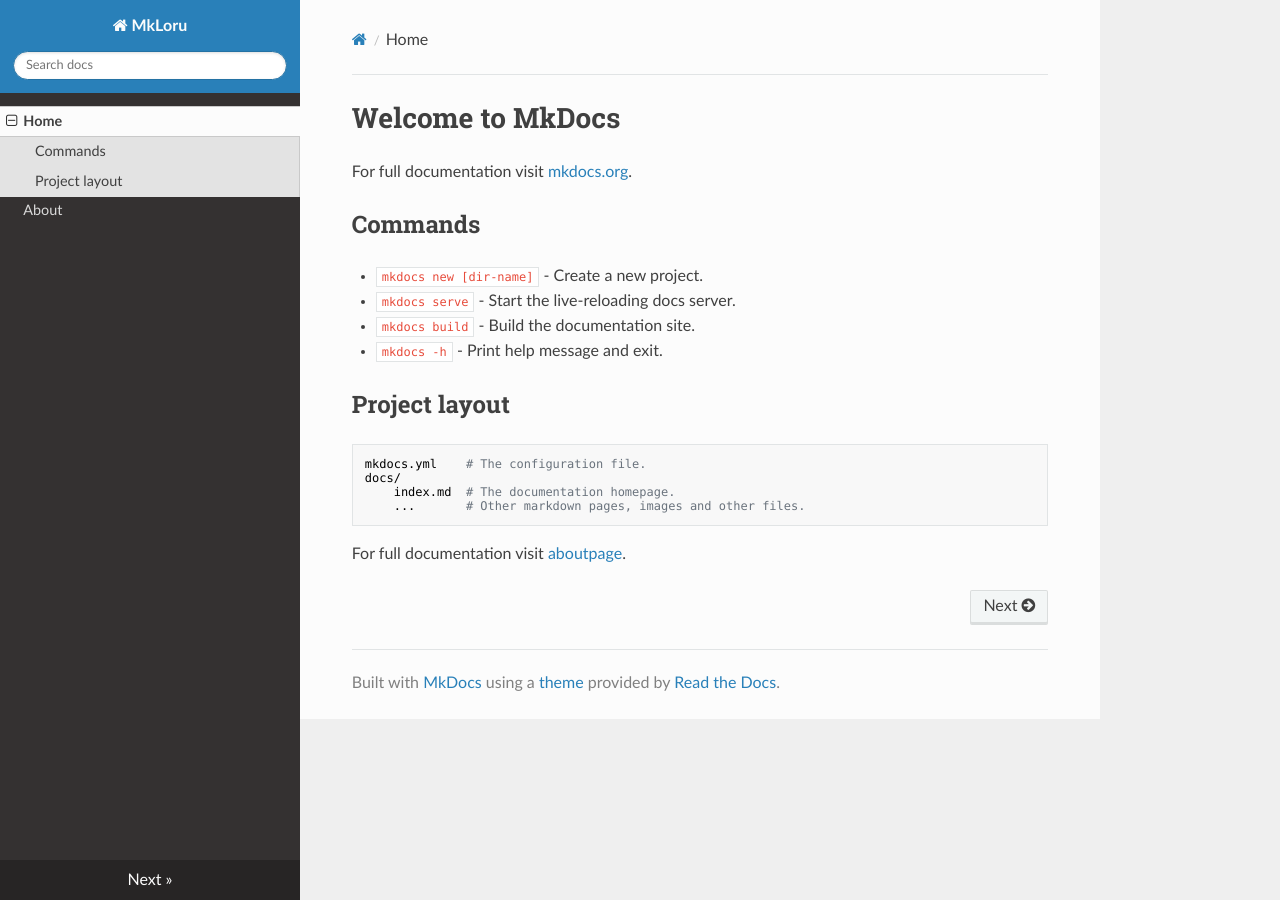
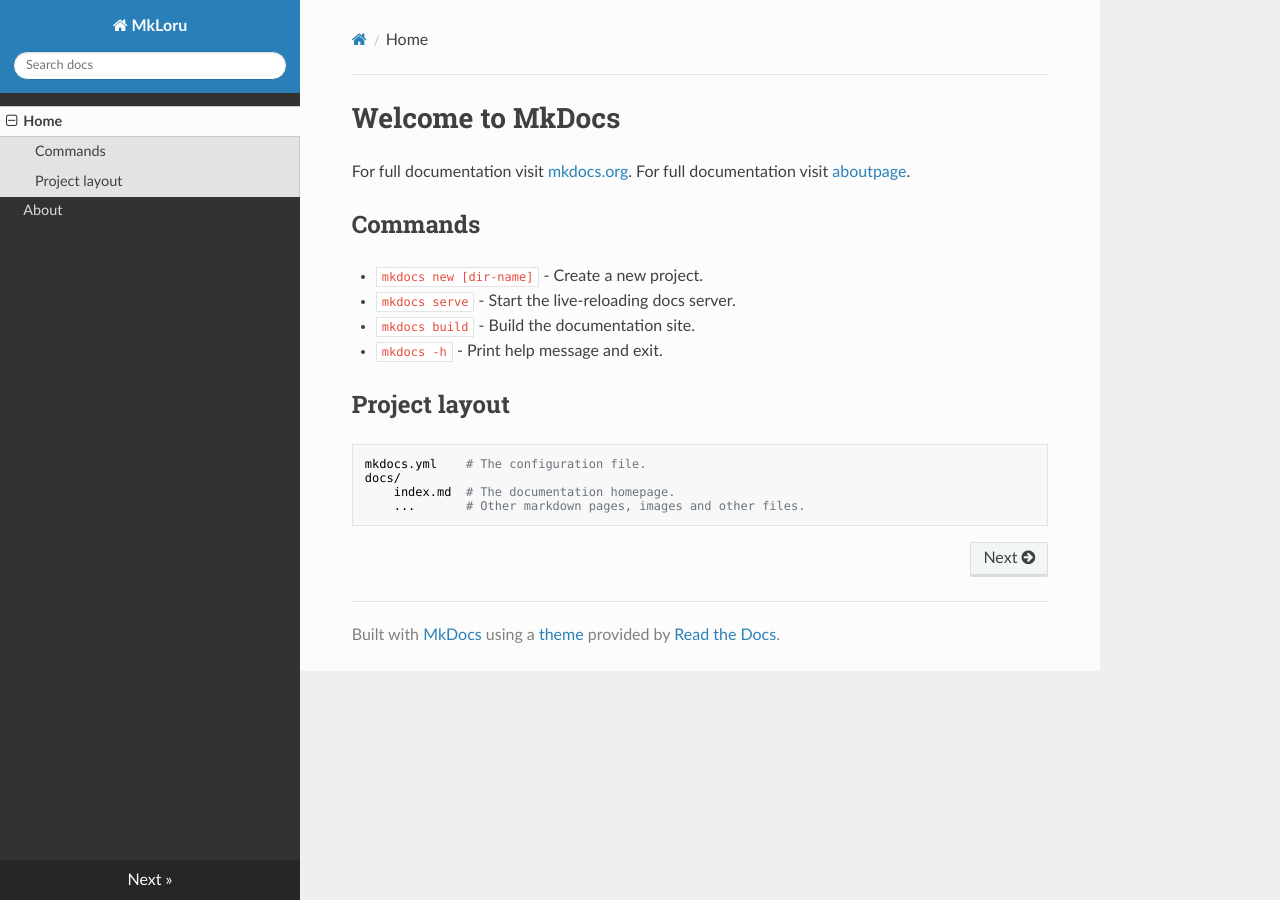
Before and after one commit to Rishika819/Rishika819, an MkDocs documentation site: the page built from docs/index.md, in a window 1280 px wide. Built offline with MkDocs 1.6.1, drawn with Linux system fonts in a browser that asks for light colours; nearby versions of some CDN libraries; some of the changed lines change nothing that is shown.

Commit message:
latest commit

```diff
--- a/docs/index.md
+++ b/docs/index.md
@@ -1,6 +1,7 @@
 # Welcome to MkDocs
 
 For full documentation visit [mkdocs.org](https://www.mkdocs.org).
+For full documentation visit [aboutpage](https://rishika819.github.io/Rishika819/about/).
 
 ## Commands
 
@@ -15,5 +16,3 @@
     docs/
         index.md  # The documentation homepage.
         ...       # Other markdown pages, images and other files.
-
-For full documentation visit [aboutpage](https://rishika819.github.io/Rishika819/about/).
```
